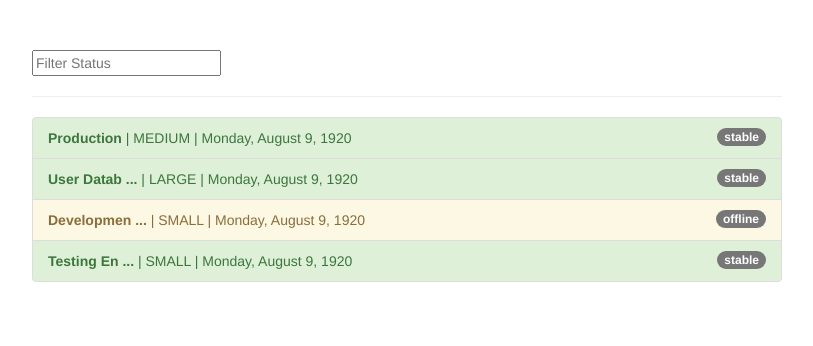
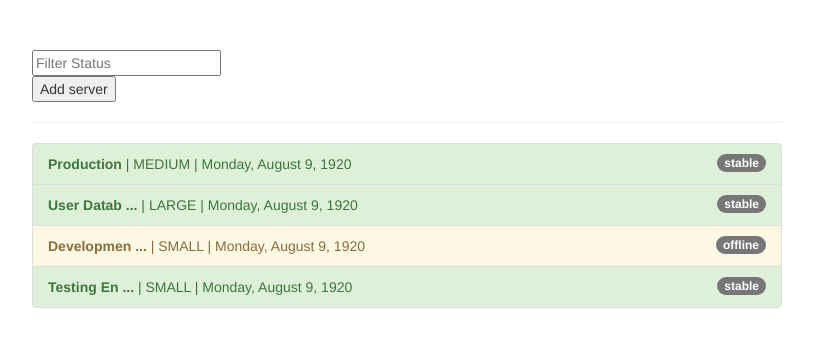
Before and after one commit to dralc/ng-pipes, an Angular app: page / in a window 1280 px wide. Shown: the top 346 px of the page, without its empty margins (233-1046 px from the left). Built offline with nearby package versions, Linux system fonts and the light colour scheme.

Commit message:
- make filter pipe impure

```diff
--- a/src/app/app.component.html
+++ b/src/app/app.component.html
@@ -4,6 +4,11 @@
       <input type="text"
         placeholder="Filter Status"
         [(ngModel)]="filteredStatus">
+
+      <br>
+      <!-- Adding a server will re-trigger impure filter pipe below -->
+      <button (click)="onAddServer()">Add server</button>
+
       <hr>
       <ul class="list-group">
         <li
--- a/src/app/app.component.ts
+++ b/src/app/app.component.ts
@@ -41,4 +41,13 @@ export class AppComponent {
       'list-group-item-danger': server.status === 'critical'
     };
   }
+
+  onAddServer() {
+    this.servers.push({
+      instanceType: 'small',
+      name: 'Development Server',
+      status: 'offline',
+      started: new Date()
+    });
+  }
 }
--- a/src/app/filter.pipe.ts
+++ b/src/app/filter.pipe.ts
@@ -1,7 +1,8 @@
 import { Pipe, PipeTransform } from '@angular/core';
 
 @Pipe({
-  name: 'filter'
+  name: 'filter',
+  pure: false
 })
 export class FilterPipe implements PipeTransform {
 
```
